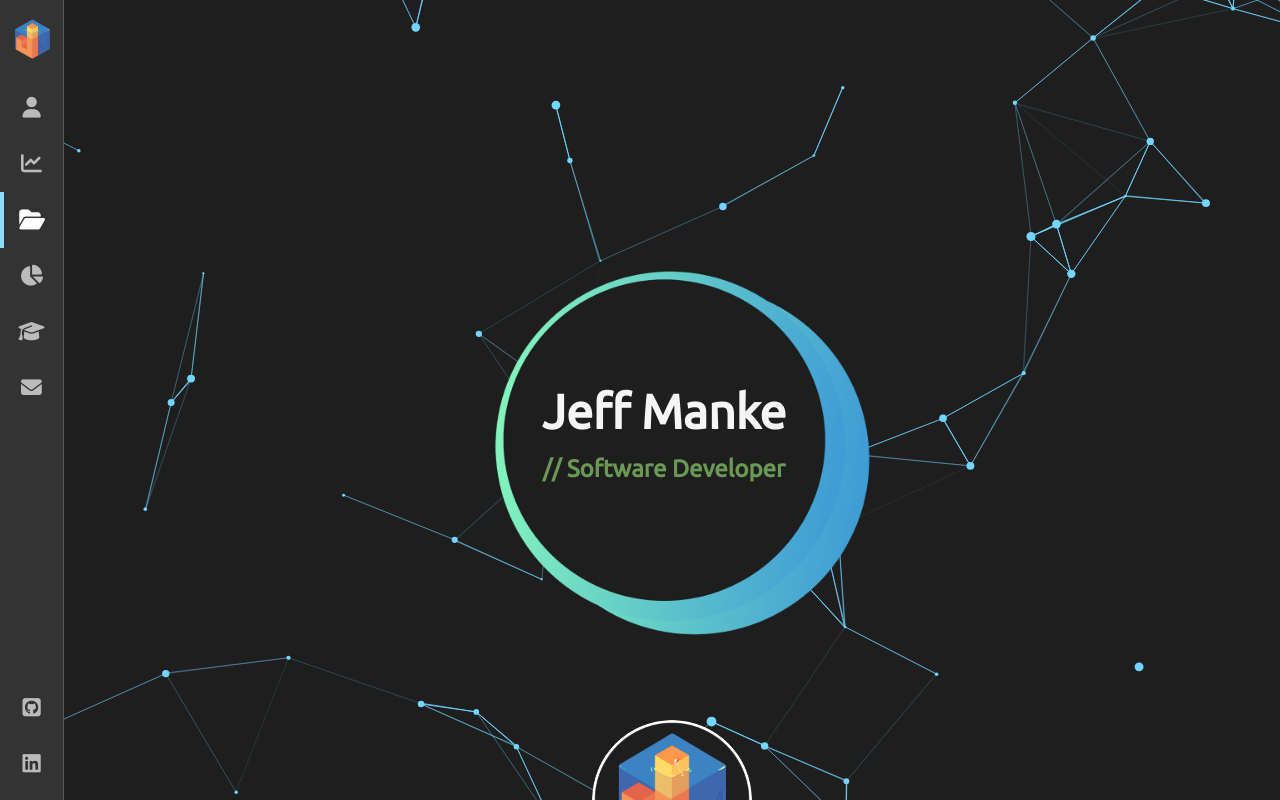
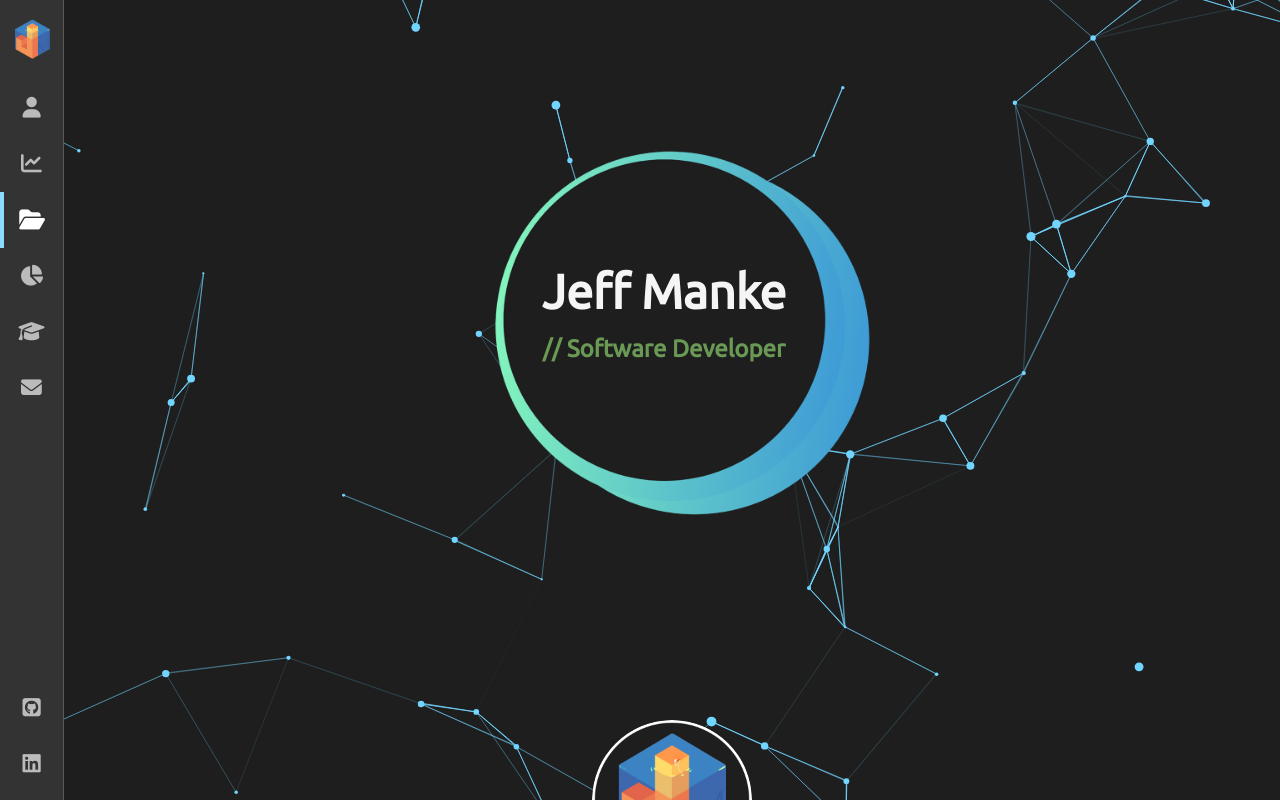
Before and after one commit to jmanke/jmanke.github.io, a React (Create React App) app: page / in a window 1280 px wide. Shown: the top 800 px of the page. Built offline with nearby package versions, Linux system fonts and the light colour scheme.

Commit message:
fadey parts wip

```diff
--- a/public/main.css
+++ b/public/main.css
@@ -392,9 +392,7 @@ p {
 
 .landing-page__container {
   position: relative;
-  margin-top: auto;
-  margin-left: auto;
-  margin-right: auto;
+  margin: auto;
   width: 25rem;
   height: 25rem;
   font-size: 1rem;
@@ -612,6 +610,25 @@ p {
   }
 }
 
+.fade-in-section {
+  opacity: 0;
+  -webkit-transform: translateY(20vh);
+          transform: translateY(20vh);
+  visibility: hidden;
+  -webkit-transition: opacity 0.6s ease-out, -webkit-transform 1.2s ease-out;
+  transition: opacity 0.6s ease-out, -webkit-transform 1.2s ease-out;
+  transition: opacity 0.6s ease-out, transform 1.2s ease-out;
+  transition: opacity 0.6s ease-out, transform 1.2s ease-out, -webkit-transform 1.2s ease-out;
+  will-change: opacity, visibility;
+}
+
+.fade-in-section.is-visible {
+  opacity: 1;
+  -webkit-transform: none;
+          transform: none;
+  visibility: visible;
+}
+
 .fade-in {
   visibility: visible;
   opacity: 1;
--- a/public/scss/main.scss
+++ b/public/scss/main.scss
@@ -365,9 +365,7 @@ p {
 
   &__container {
     position: relative;
-    margin-top: auto;
-    margin-left: auto;
-    margin-right: auto;
+    margin: auto;
     width: 25rem;
     height: 25rem;
     font-size: 1rem;
@@ -538,6 +536,20 @@ p {
   }
 }
 
+.fade-in-section {
+  opacity: 0;
+  transform: translateY(20vh);
+  visibility: hidden;
+  transition: opacity 0.6s ease-out, transform 1.2s ease-out;
+  will-change: opacity, visibility;
+}
+
+.fade-in-section.is-visible {
+  opacity: 1;
+  transform: none;
+  visibility: visible;
+}
+
 // move this to inline styling? Maybe using variable here in react would be better
 // TODO: REFACTOR
 
```
Also changed, not shown: 1 other file (tests, documents, lock files or other folders).
